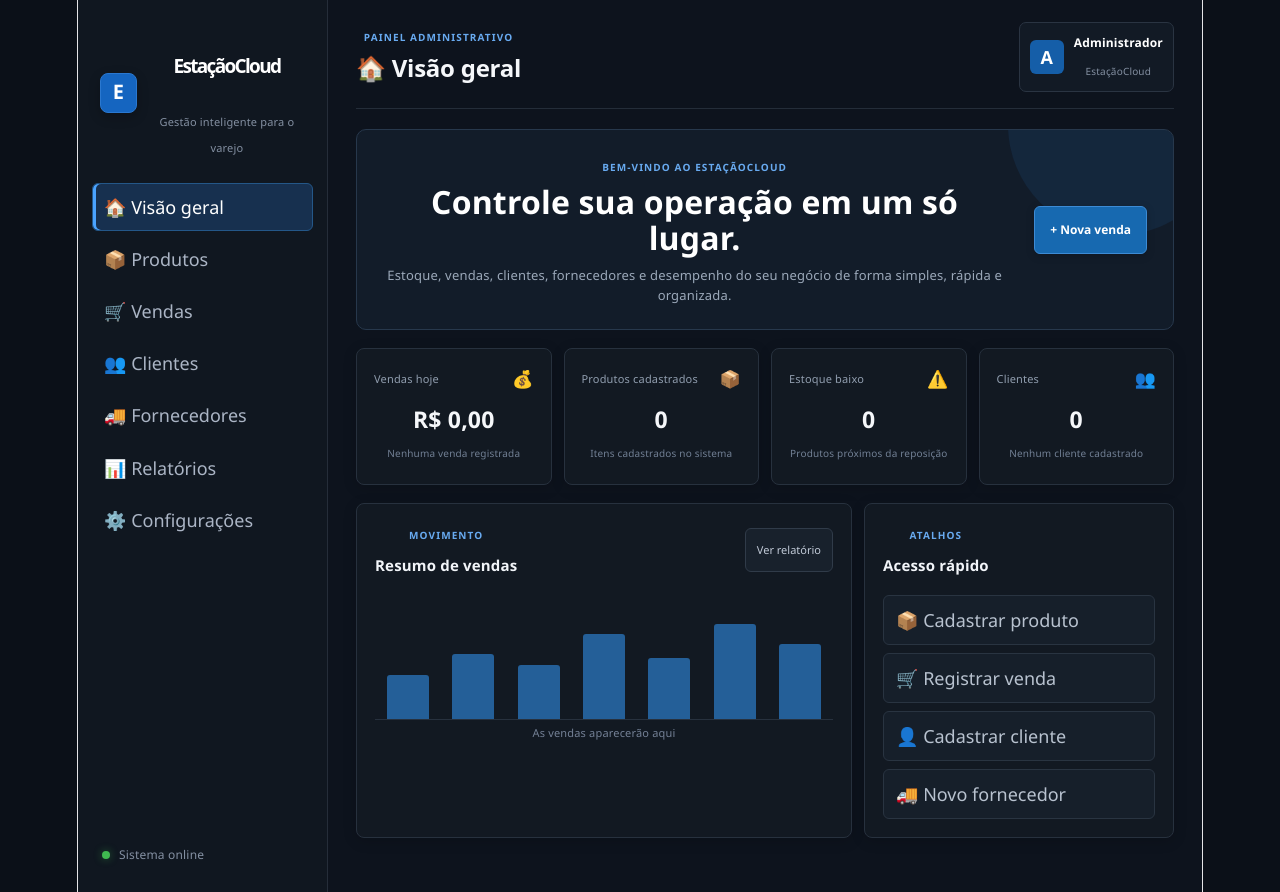
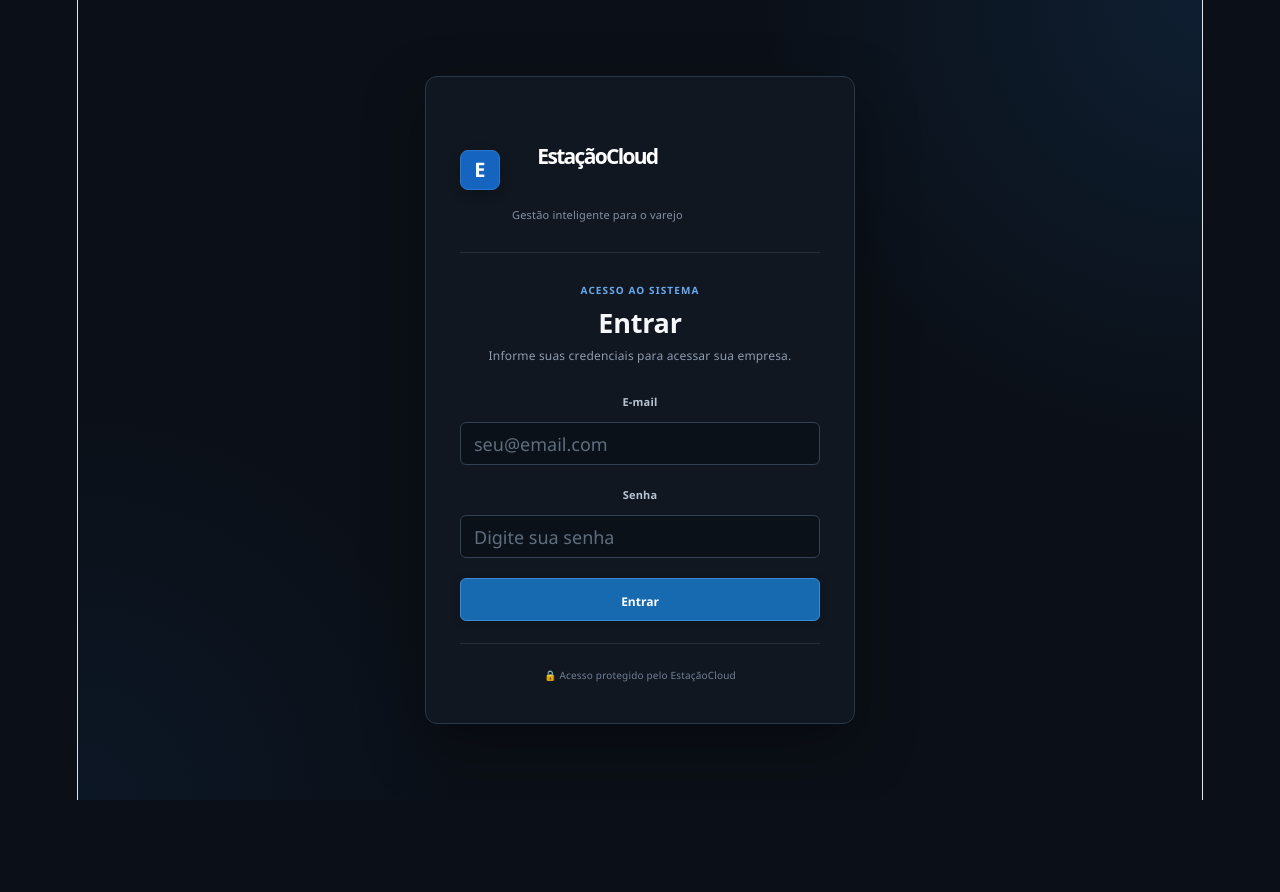
Before and after one commit to claudiojunior7994/EstacaoCloud, a React app in the folder frontend/: page / in a window 1280 px wide. After the commit the page ends 800 px from the top, so only its background shows below. Built offline with nearby package versions, Linux system fonts and the light colour scheme; the HTML template or start-up script is replaced by a standard one.

Commit message:
adiciona login seguro e integracao com autenticacao

```diff
--- a/frontend/src/App.css
+++ b/frontend/src/App.css
@@ -877,3 +877,152 @@ button {
     table-layout: auto;
   }
 }
+
+/* LOGIN ESTAÇÃOCLOUD */
+
+.login-page {
+  min-height: 100vh;
+  display: grid;
+  place-items: center;
+  padding: 28px;
+  background:
+    radial-gradient(circle at top right, rgba(32, 117, 199, 0.14), transparent 32%),
+    radial-gradient(circle at bottom left, rgba(21, 101, 192, 0.08), transparent 28%),
+    #0b1018;
+}
+
+.login-card {
+  width: 100%;
+  max-width: 430px;
+  padding: 34px;
+  border: 1px solid #293748;
+  border-radius: 12px;
+  background: #101720;
+  box-shadow: 0 22px 60px rgba(0, 0, 0, 0.34);
+}
+
+.login-brand {
+  display: flex;
+  align-items: center;
+  gap: 12px;
+  padding-bottom: 24px;
+  margin-bottom: 24px;
+  border-bottom: 1px solid #242f3d;
+}
+
+.login-brand h1 {
+  font-size: 21px;
+  font-weight: 650;
+  color: #ffffff;
+}
+
+.login-brand p {
+  margin-top: 4px;
+  font-size: 11px;
+  color: #8490a2;
+}
+
+.login-header {
+  margin-bottom: 24px;
+}
+
+.login-header h2 {
+  margin-bottom: 8px;
+  font-size: 27px;
+  font-weight: 650;
+  color: #f5f7fa;
+}
+
+.login-header > p:last-child {
+  font-size: 12px;
+  line-height: 1.55;
+  color: #8e9bad;
+}
+
+.login-form {
+  display: grid;
+  gap: 17px;
+}
+
+.login-form .form-group {
+  gap: 7px;
+}
+
+.login-form .form-group label {
+  font-size: 11px;
+  font-weight: 600;
+  color: #b8c3d1;
+}
+
+.login-form .form-group input {
+  height: 43px;
+  padding: 0 13px;
+  border: 1px solid #334154;
+  border-radius: 6px;
+  outline: none;
+  color: #ffffff;
+  background: #0b1119;
+  transition:
+    border-color 0.15s ease,
+    box-shadow 0.15s ease,
+    background 0.15s ease;
+}
+
+.login-form .form-group input:hover {
+  border-color: #43546a;
+}
+
+.login-form .form-group input:focus {
+  border-color: #3688d4;
+  background: #0d151f;
+  box-shadow: 0 0 0 3px rgba(54, 136, 212, 0.13);
+}
+
+.login-form .form-group input:disabled {
+  cursor: not-allowed;
+  opacity: 0.65;
+}
+
+.login-form .form-group input::placeholder {
+  color: #5f6d7e;
+}
+
+.login-button {
+  width: 100%;
+  height: 43px;
+  margin-top: 3px;
+}
+
+.login-button:disabled {
+  cursor: not-allowed;
+  opacity: 0.7;
+}
+
+.login-error {
+  padding: 10px 12px;
+  border: 1px solid rgba(248, 81, 73, 0.32);
+  border-radius: 6px;
+  font-size: 11px;
+  line-height: 1.45;
+  color: #ffaaa5;
+  background: rgba(248, 81, 73, 0.08);
+}
+
+.login-security {
+  margin-top: 22px;
+  padding-top: 18px;
+  border-top: 1px solid #242f3d;
+  text-align: center;
+  font-size: 10px;
+  color: #718095;
+}
+
+@media (max-width: 520px) {
+  .login-page {
+    padding: 16px;
+  }
+
+  .login-card {
+    padding: 25px 20px;
+  }
+}
--- a/frontend/src/App.jsx
+++ b/frontend/src/App.jsx
@@ -1,7 +1,67 @@
 import { useEffect, useState } from 'react'
+import Login from './components/Login'
 import './App.css'
 
 function App() {
+  const [usuarioLogado, setUsuarioLogado] = useState(() => {
+    try {
+      const usuarioSalvo = localStorage.getItem('estacaocloud-usuario')
+      return usuarioSalvo ? JSON.parse(usuarioSalvo) : null
+    } catch {
+      return null
+    }
+  })
+
+  const [token, setToken] = useState(
+    () => localStorage.getItem('estacaocloud-token') || '',
+  )
+
+  const [verificandoSessao, setVerificandoSessao] = useState(true)
+
+  useEffect(() => {
+    async function validarSessao() {
+      if (!token) {
+        setVerificandoSessao(false)
+        return
+      }
+
+      try {
+        const resposta = await fetch('http://localhost:3000/api/me', {
+          headers: {
+            Authorization: `Bearer ${token}`,
+          },
+        })
+
+        if (!resposta.ok) {
+          localStorage.removeItem('estacaocloud-token')
+          localStorage.removeItem('estacaocloud-usuario')
+          setToken('')
+          setUsuarioLogado(null)
+        }
+      } catch (erro) {
+        console.error('Erro ao validar sessão:', erro)
+      } finally {
+        setVerificandoSessao(false)
+      }
+    }
+
+    validarSessao()
+  }, [token])
+
+  function concluirLogin(usuario, novoToken) {
+    setUsuarioLogado(usuario)
+    setToken(novoToken)
+    setVerificandoSessao(false)
+  }
+
+  function sairDoSistema() {
+    localStorage.removeItem('estacaocloud-token')
+    localStorage.removeItem('estacaocloud-usuario')
+    setUsuarioLogado(null)
+    setToken('')
+    setPagina('visao-geral')
+  }
+
   const [pagina, setPagina] = useState('visao-geral')
   const [mostrarFormularioProduto, setMostrarFormularioProduto] =
     useState(false)
@@ -1817,6 +1877,20 @@ function App() {
     }
   }
 
+  if (verificandoSessao) {
+    return (
+      <div className="login-page">
+        <div className="login-card">
+          <p>Verificando acesso...</p>
+        </div>
+      </div>
+    )
+  }
+
+  if (!token || !usuarioLogado) {
+    return <Login onLogin={concluirLogin} />
+  }
+
   return (
     <div className="app">
       <aside className="sidebar">
@@ -1958,18 +2032,27 @@ function App() {
 
           <div className="user-box">
             <div className="user-avatar">
-              A
+              {(usuarioLogado.nome || 'U').charAt(0).toUpperCase()}
             </div>
 
             <div>
               <strong>
-                Administrador
+                {usuarioLogado.nome || 'Usuário'}
               </strong>
 
               <span>
-                EstaçãoCloud
+                {usuarioLogado.perfil || 'operador'}
               </span>
             </div>
+
+            <button
+              type="button"
+              className="secondary-button"
+              onClick={sairDoSistema}
+              title="Sair do sistema"
+            >
+              Sair
+            </button>
           </div>
         </header>
 
--- /dev/null
+++ b/frontend/src/components/Login.jsx
@@ -0,0 +1,151 @@
+import { useState } from 'react'
+
+function Login({ onLogin }) {
+  const [email, setEmail] = useState('')
+  const [senha, setSenha] = useState('')
+  const [erro, setErro] = useState('')
+
+  async function fazerLogin(evento) {
+    evento.preventDefault()
+
+    setErro('')
+
+    try {
+      const resposta = await fetch(
+        'http://localhost:3000/api/auth/login',
+        {
+          method: 'POST',
+          headers: {
+            'Content-Type': 'application/json',
+          },
+          body: JSON.stringify({
+            email: email.trim(),
+            senha,
+          }),
+        },
+      )
+
+      const dados = await resposta.json()
+
+      if (!resposta.ok) {
+        setErro(
+          dados.erro || 'Não foi possível entrar.',
+        )
+        return
+      }
+
+      localStorage.setItem(
+        'estacaocloud-token',
+        dados.token,
+      )
+
+      localStorage.setItem(
+        'estacaocloud-usuario',
+        JSON.stringify(dados.usuario),
+      )
+
+      onLogin(dados.usuario, dados.token)
+    } catch (erroLogin) {
+      console.error(
+        'Erro ao realizar login:',
+        erroLogin,
+      )
+
+      setErro(
+        'Não foi possível conectar ao servidor.',
+      )
+    }
+  }
+
+  return (
+    <div className="login-page">
+      <div className="login-card">
+        <div className="login-brand">
+          <div className="brand-icon">E</div>
+
+          <div>
+            <h1>EstaçãoCloud</h1>
+            <p>
+              Gestão inteligente para o varejo
+            </p>
+          </div>
+        </div>
+
+        <div className="login-header">
+          <p className="eyebrow">
+            ACESSO AO SISTEMA
+          </p>
+
+          <h2>Entrar</h2>
+
+          <p>
+            Informe suas credenciais para acessar sua empresa.
+          </p>
+        </div>
+
+        <form
+          className="login-form"
+          onSubmit={fazerLogin}
+        >
+          <div className="form-group">
+            <label htmlFor="loginEmail">
+              E-mail
+            </label>
+
+            <input
+              id="loginEmail"
+              type="email"
+              autoComplete="username"
+              placeholder="seu@email.com"
+              value={email}
+              onChange={(evento) =>
+                setEmail(evento.target.value)
+              }
+              required
+            />
+          </div>
+
+          <div className="form-group">
+            <label htmlFor="loginSenha">
+              Senha
+            </label>
+
+            <input
+              id="loginSenha"
+              type="password"
+              autoComplete="current-password"
+              placeholder="Digite sua senha"
+              value={senha}
+              onChange={(evento) =>
+                setSenha(evento.target.value)
+              }
+              required
+            />
+          </div>
+
+          {erro && (
+            <div
+              className="login-error"
+              role="alert"
+            >
+              {erro}
+            </div>
+          )}
+
+          <button
+            type="submit"
+            className="primary-button login-button"
+          >
+            Entrar
+          </button>
+        </form>
+
+        <div className="login-security">
+          🔒 Acesso protegido pelo EstaçãoCloud
+        </div>
+      </div>
+    </div>
+  )
+}
+
+export default Login
```
